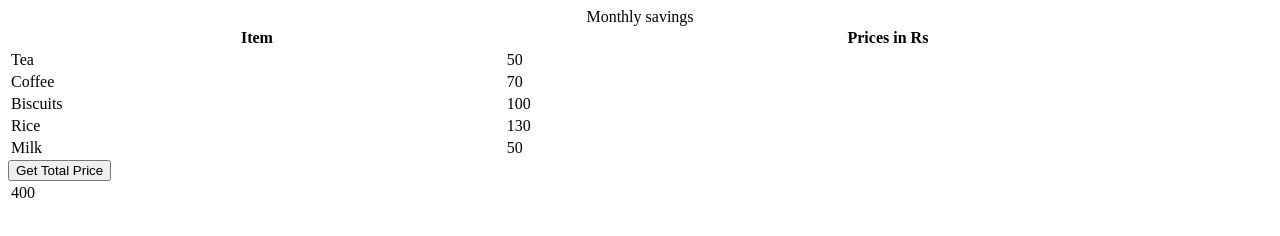
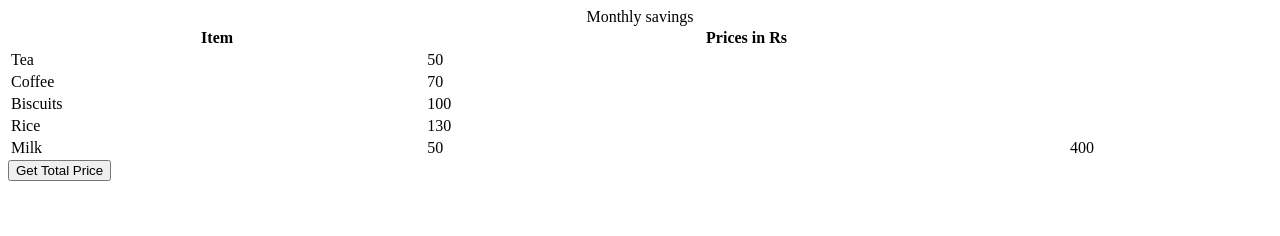
Before and after one commit to acciojob/grofers-checkout-rahul-9340, a website: page main.html in a window 1280 px wide. Both pictures are taken after a click on the button "Get Total Price". Drawn offline with Linux system fonts and the light colour scheme.

Commit message:
created a submission

```diff
--- a/main.html
+++ b/main.html
@@ -32,7 +32,7 @@
       <td class="item">Rice</td>
       <td class="price">130</td>
     </tr>
-    <tr>
+    <tr id = "last">
       <td class="item">Milk</td>
       <td class="price">50</td>
     </tr>
--- a/script.js
+++ b/script.js
@@ -10,12 +10,13 @@ for(let i=0; i<items.length; i++)
 	{
       sum = sum + (+items[i].textContent);
     }
+const last = document.getElementById("last")
+const td = document.createElement("td")
+	td.innerHTML = `${sum}`
 
-const table = document.createElement("table")
-	table.innerHTML = `<tr><td>${sum}</td></tr>`
-
-document.body.appendChild(table);
+last.appendChild(td)
+// document.body.appendChild(table);
 
 };
 
-getSumBtn.addEventListener("click", getSum);
+getSumBtn.addEventListener("click",getSum);
```
